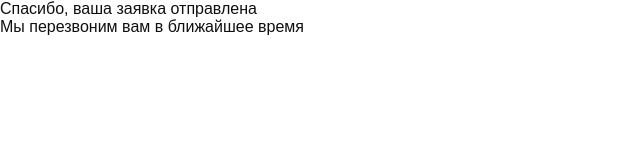
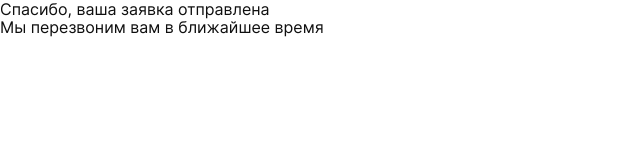
Before and after one commit to Boffeer/pepsi, a website: page main.html in a window 1280 px wide. Shown: the full height of the page, 0-640 px from the left. Drawn offline with Linux system fonts and the light colour scheme; a web font is replaced by a local one.

Commit message:
Добавляет шрифты

```diff
--- a/sass/_fonts.scss
+++ b/sass/_fonts.scss
@@ -1,26 +1,17 @@
-@font-face {
-  font-family: Montserrat;
-  font-style: normal;
-  font-weight: 500;
-  src: url("../fonts/Montserrat-Regular.woff2") format("woff2"),
-    url("../fonts/Montserrat-Regular.woff") format("woff");
-  font-display: swap;
+@mixin fontface($name, $weight, $path, $style: normal) {
+  @font-face {
+    font-family: #{$name};
+    font-style: #{$style};
+    font-weight: #{$weight};
+    src: url("#{$path}.woff2") format("woff2"),
+      url("#{path}.woff") format("woff");
+    font-display: swap;
+  }
 }
 
-@font-face {
-  font-family: Montserrat;
-  font-style: normal;
-  font-weight: 600;
-  src: url("../fonts/Montserrat-SemiBold.woff2") format("woff2"),
-    url("../fonts/Montserrat-SemiBold.woff") format("woff");
-  font-display: swap;
-}
-
-@font-face {
-  font-family: Montserrat;
-  font-style: normal;
-  font-weight: 700;
-  src: url("../fonts/Montserrat-Bold.woff2") format("woff2"),
-    url("../fonts/Montserrat-Bold.woff") format("woff");
-  font-display: swap;
-}
+@include fontface("Inter", 900, "../fonts/Inter-Black");
+@include fontface("Inter", 900, "../fonts/Inter-BlackItalic", italic);
+@include fontface("Inter", 800, "../fonts/Inter-ExtraBold");
+@include fontface("Inter", 800, "../fonts/Inter-ExtraBoldItalic", italic);
+@include fontface("Inter", 600, "../fonts/Inter-SemiBoldItalic", italic);
+@include fontface("Inter", 400, "../fonts/Inter-Regular");
--- a/sass/_mixins.scss
+++ b/sass/_mixins.scss
@@ -19,3 +19,14 @@
   bottom: $bottom;
   left: $left;
 }
+
+@mixin getmask($image_path: null, $size: contain) {
+  -webkit-mask: url("#{$image_path}");
+  mask: url("#{$image_path}");
+  -webkit-mask-repeat: no-repeat;
+  mask-repeat: no-repeat;
+  -webkit-mask-position: center;
+  mask-position: center;
+  -webkit-mask-size: #{$size};
+  mask-size: #{$size};
+}
--- a/sass/_vars.scss
+++ b/sass/_vars.scss
@@ -15,4 +15,6 @@
   --bg-modal-overlay: rgba(0, 0, 0, 0.85);
   --c-modal-closer-hover: #ff3b30;
   --transition-modal-closer: all 0.3s;
+
+  --ff-body: "Inter", Arial, Helvetica, sans-serif;
 }
--- a/sass/index.scss
+++ b/sass/index.scss
@@ -5,11 +5,8 @@
 @import "mixins";
 @import "components";
 
-$fz-p: var(--font-regular);
-$fz-h2: var(--font-title-section);
-
 body {
-  font-family: "Montserrat", Arial, Helvetica, sans-serif;
+  font-family: var(--ff-body);
   font-size: var(--fz-base);
   color: var(--c-text-regular);
 }
```
Also changed, not shown: css/index.css, css/index.min.css, fonts/Inter-Black.woff (added), fonts/Inter-Black.woff2 (added), fonts/Inter-BlackItalic.woff (added), fonts/Inter-BlackItalic.woff2 (added), fonts/Inter-ExtraBold.woff (added), fonts/Inter-ExtraBold.woff2 (added), fonts/Inter-ExtraBoldItalic.woff (added), fonts/Inter-ExtraBoldItalic.woff2 (added), fonts/Inter-Regular.woff (added), fonts/Inter-Regular.woff2 (added), fonts/Inter-SemiBoldItalic.woff (added), fonts/Inter-SemiBoldItalic.woff2 (added), 2 other files.
